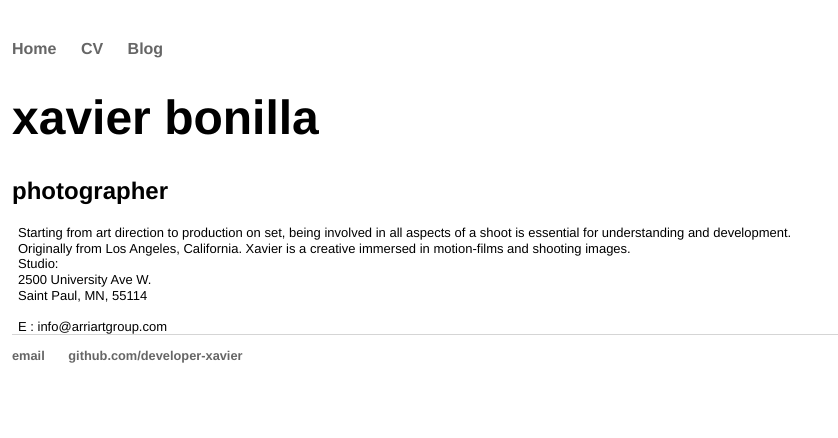
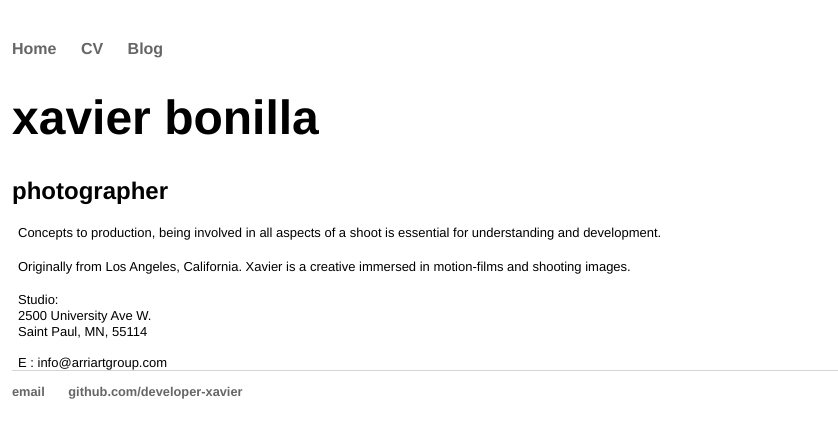
Before and after one commit to developer-xavier/developer-xavier.github.io, a Jekyll site: the page built from index.html, in a window 1280 px wide. Shown: the top 438 px of the page, without its empty margins (0-838 px from the left). Built offline with Jekyll 4.4.1, drawn with Linux system fonts in a browser that asks for light colours.

Commit message:
Update index.html

```diff
--- a/index.html
+++ b/index.html
@@ -6,9 +6,11 @@
 	<h1>xavier bonilla</h1>
 	<h2>photographer</h2>
 	<p>
-		Starting from art direction to production on set, being involved in all aspects of a shoot is essential for understanding and development.
+		Concepts to production, being involved in all aspects of a shoot is essential for understanding and development.
 	</p>
+	<br>
 		<p>Originally from Los Angeles, California. Xavier is a creative immersed in motion-films and shooting images.</p>
+		<br>
 	<p>
 		Studio:
 		<br>
```
